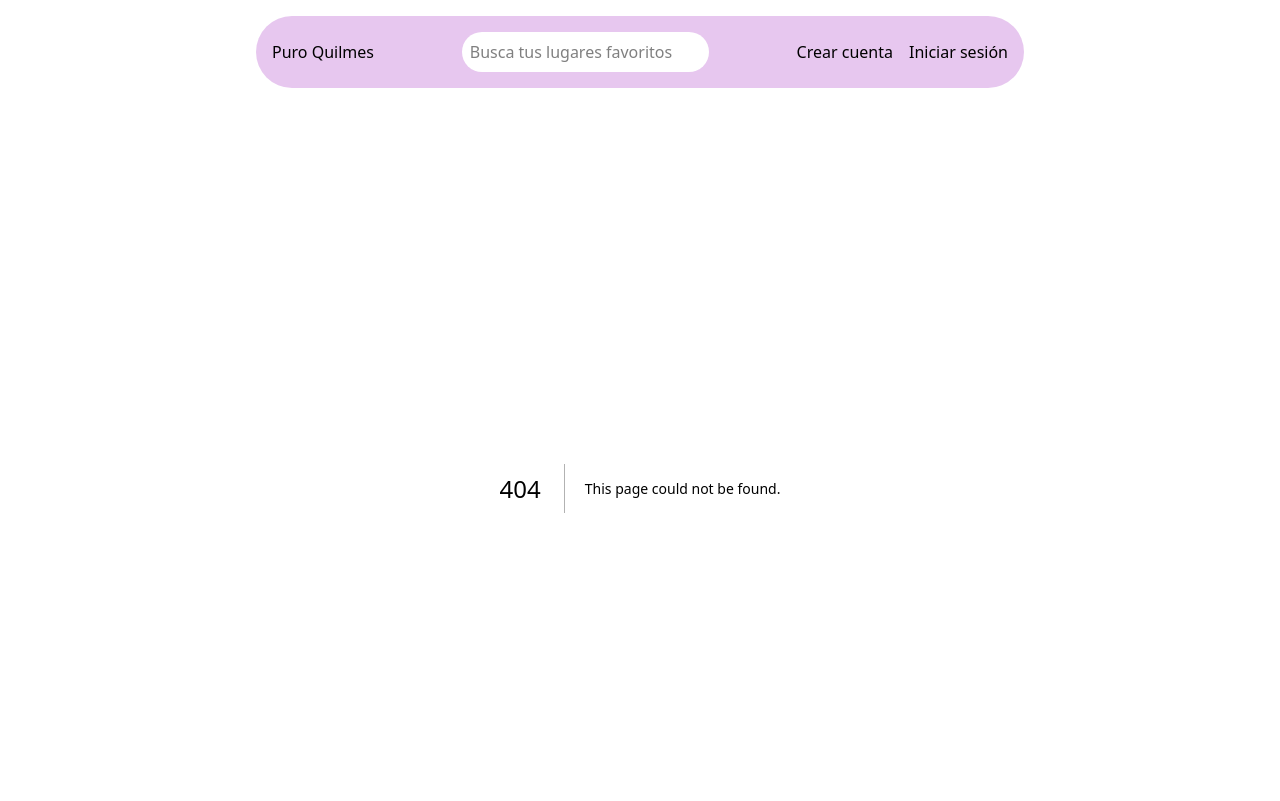
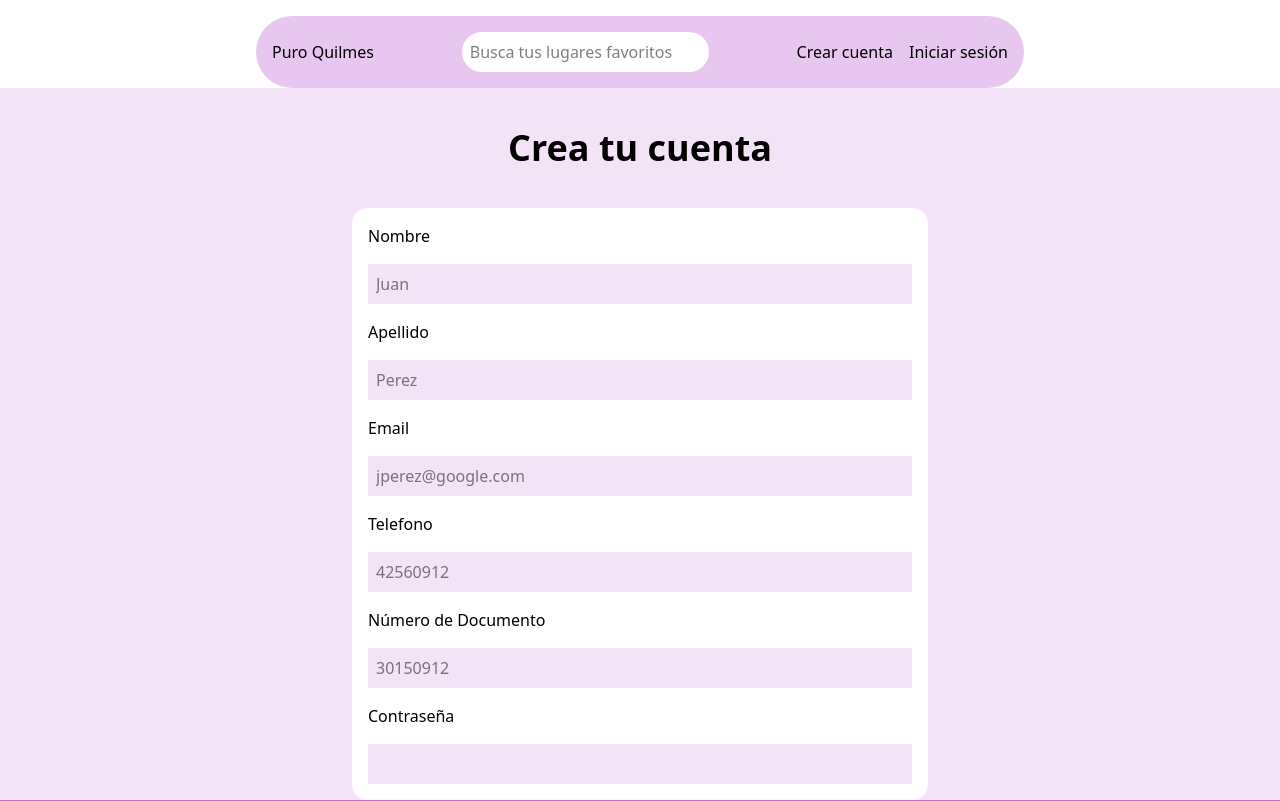
Before and after one commit to alejoevilches/pq, a Next.js app: page /register in a window 1280 px wide. Before the commit this address had no page. Shown: the top 801 px of the page. Built offline with nearby package versions, Linux system fonts and the light colour scheme.

Commit message:
start api routes

```diff
--- /dev/null
+++ b/src/app/api/users/route.ts
@@ -0,0 +1,3 @@
+export async function POST(request:Request){
+  return createUser();
+}
--- a/src/app/globals.css
+++ b/src/app/globals.css
@@ -14,3 +14,7 @@
   --color-puroquilmes-900: oklch(0.296 0.088 321.05);
   --color-puroquilmes-950: oklch(0.224 0.066 320.96);
 }
+
+.register-input{
+  @apply bg-puroquilmes-100 p-2
+}
--- /dev/null
+++ b/src/app/lib/services/usersService.ts
@@ -0,0 +1,3 @@
+export default function createUser(user){
+
+}
--- /dev/null
+++ b/src/app/register/page.tsx
@@ -0,0 +1,10 @@
+import RegisterForm from "@/components/register/RegisterForm";
+
+export default function Register(){
+  return(
+    <section className="flex flex-col items-center justify-center w-screen bg-puroquilmes-100">
+      <h1 className="text-4xl font-bold my-10">Crea tu cuenta</h1>
+      <RegisterForm />
+    </section>
+  )
+}
--- a/src/components/layout/Navbar.tsx
+++ b/src/components/layout/Navbar.tsx
@@ -10,7 +10,9 @@ export default function Navbar(){
         />
       </form>
       <section className="flex flex-row gap-4">
-        <button>Crear cuenta</button>
+        <a href="/register">
+          <button>Crear cuenta</button>
+        </a>
         <button>Iniciar sesión</button>
       </section>
     </nav>
--- /dev/null
+++ b/src/components/register/RegisterForm.tsx
@@ -0,0 +1,18 @@
+export default function RegisterForm(){
+  return(
+    <form className="flex flex-col gap-4 bg-white w-xl rounded-2xl p-4">
+      <label htmlFor="name">Nombre</label>
+      <input className="register-input" type="text" placeholder="Juan" id="name"/>
+      <label htmlFor="lastname">Apellido</label>
+      <input className="register-input" type="text" placeholder="Perez" id="lastname"/>
+      <label htmlFor="email">Email</label>
+      <input className="register-input" type="email" placeholder="jperez@google.com" id="email"/>
+      <label htmlFor="phone">Telefono</label>
+      <input className="register-input" type="number" placeholder="42560912" id="phone"/>
+      <label htmlFor="dni">Número de Documento</label>
+      <input className="register-input" type="number" placeholder="30150912" id="dni"/>
+      <label htmlFor="pass">Contraseña</label>
+      <input className="register-input" type="password" id="pass"/>
+    </form>
+  )
+}
```
